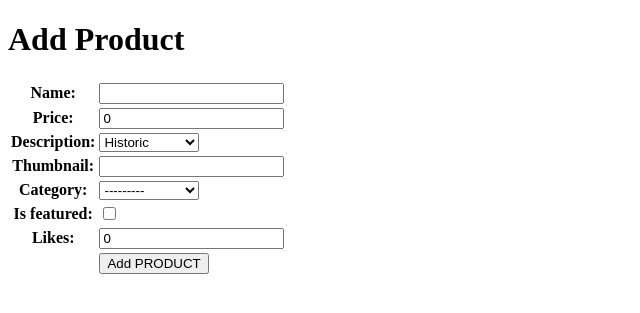
After one commit to nzafranf/football-bidding, a Django app: page /create-product/ in a window 1280 px wide. The commit adds this page. Shown: the top 313 px of the page, without its empty margins (0-640 px from the left). Run offline with Django 5.2, Linux system fonts and the light colour scheme.

```diff
--- a/football_bidding/settings.py
+++ b/football_bidding/settings.py
@@ -32,6 +32,9 @@ DEBUG = True
 
 ALLOWED_HOSTS = ["localhost", "127.0.0.1", "naufal-zafran-footballbidding.pbp.cs.ui.ac.id"]
 
+CSRF_TRUSTED_ORIGINS = [
+    "https://naufal-zafran-footballbidding.pbp.cs.ui.ac.id"
+]
 
 # Application definition
 
@@ -60,7 +63,7 @@ ROOT_URLCONF = 'football_bidding.urls'
 TEMPLATES = [
     {
         'BACKEND': 'django.template.backends.django.DjangoTemplates',
-        'DIRS': [],
+        'DIRS': [BASE_DIR / 'templates'],
         'APP_DIRS': True,
         'OPTIONS': {
             'context_processors': [
--- /dev/null
+++ b/main/forms.py
@@ -0,0 +1,8 @@
+from django.forms import ModelForm
+from main.models import Product
+
+class ProductForm(ModelForm):
+    class Meta:
+        model = Product
+        fields = ["name", "price", "description", "thumbnail", "category", "is_featured", "likes"]
+                                                                        # Nanti 2 fitur terakhir hapus (?)
--- a/main/models.py
+++ b/main/models.py
@@ -12,13 +12,15 @@ class Product(models.Model):
         ('misc', 'Miscellanous'),
     ]
 
-    name = models.CharField()
-    price = models.IntegerField()
-    description = models.TextField()
-    thumbnail = models.URLField()
+    id = models.UUIDField(primary_key=True, default=uuid.uuid4, editable=False)
+    name = models.CharField(max_length=255)
+    price = models.IntegerField(default=0)
+    description = models.TextField(max_length=20, choices=CATEGORY_CHOICES, default='update')
+    thumbnail = models.URLField(blank=True, null=True)
     category = models.CharField(choices=CATEGORY_CHOICES)
-    is_featured = models.BooleanField()
-    likes = models.IntegerField()
+    is_featured = models.BooleanField(default=False)
+    views = models.IntegerField(default=0)
+    likes = models.IntegerField(default=0)
 
     def __str__(self):
         return self.name
@@ -28,5 +30,9 @@ class Product(models.Model):
         return self.likes > 100
 
     def increment_likes(self):
-        self.news_views += 1
+        self.likes += 1
         self.save()
+
+    def increment_views(self):
+        self.views += 1
+        self.save()
--- /dev/null
+++ b/main/templates/create_product.html
@@ -0,0 +1,18 @@
+{% extends 'base.html' %}
+{% block content %}
+<h1>Add Product</h1>
+
+<form method="POST">
+  {% csrf_token %}
+  <table>
+    {{ form.as_table }}
+    <tr>
+      <td></td>
+      <td>
+        <input type="submit" value="Add PRODUCT" />
+      </td>
+    </tr>
+  </table>
+</form>
+
+{% endblock %}
--- a/main/urls.py
+++ b/main/urls.py
@@ -1,8 +1,10 @@
 from django.urls import path
-from main.views import show_main
+from main.views import show_main, create_product, show_product
 
 app_name = 'main'
 
 urlpatterns = [
     path('', show_main, name='show_main'),
+    path('create-product/', create_product, name='create_product'),
+    path('product/<str:id>/', show_product, name='show_product'),
 ]
--- a/main/views.py
+++ b/main/views.py
@@ -1,11 +1,33 @@
-from django.shortcuts import render
-
+from django.shortcuts import render, redirect, get_object_or_404
+from main.forms import ProductForm
+from main.models import Product
 # Create your views here.
 def show_main(request):
+    product_list = Product.objects.all()
+
     context = {
         'npm' : '2406402542',
         'name': 'Naufal Zafran Fadil',
-        'class': 'PBP F'
+        'class': 'PBP F',
+        'product_list': product_list
     }
 
     return render(request, "main.html", context)
+
+def create_product(request):
+    form = ProductForm(request.POST or None)
+
+    if form.is_valid() and request.method == "POST":
+        form.save()
+        return redirect('main:show_main')
+
+    context = {'form': form}
+    return render(request, "create_product.html", context)
+
+def show_product(request, id):
+    product = get_object_or_404(Product, pk=id)
+    product.increment_views()
+
+    context = {
+        'product': product
+    }
--- /dev/null
+++ b/templates/base.html
@@ -0,0 +1,13 @@
+{% load static %}
+<!DOCTYPE html>
+<html lang="en">
+<head>
+    <meta charset="UTF-8" />
+    <meta name="viewport" content="width=device-width, initial-scale=1.0" />
+    {% block meta %} {% endblock meta %}
+</head>
+
+<body>
+    {% block content %} {% endblock content %}
+</body>
+</html>
```
Also changed, not shown: main/templates/main.html (+46 -7 lines), main/templates/product_detail.html (added, +17 -0 lines), main/migrations/0001_initial.py, main/migrations/0002_product_likes_product_views_and_more.py (added).
